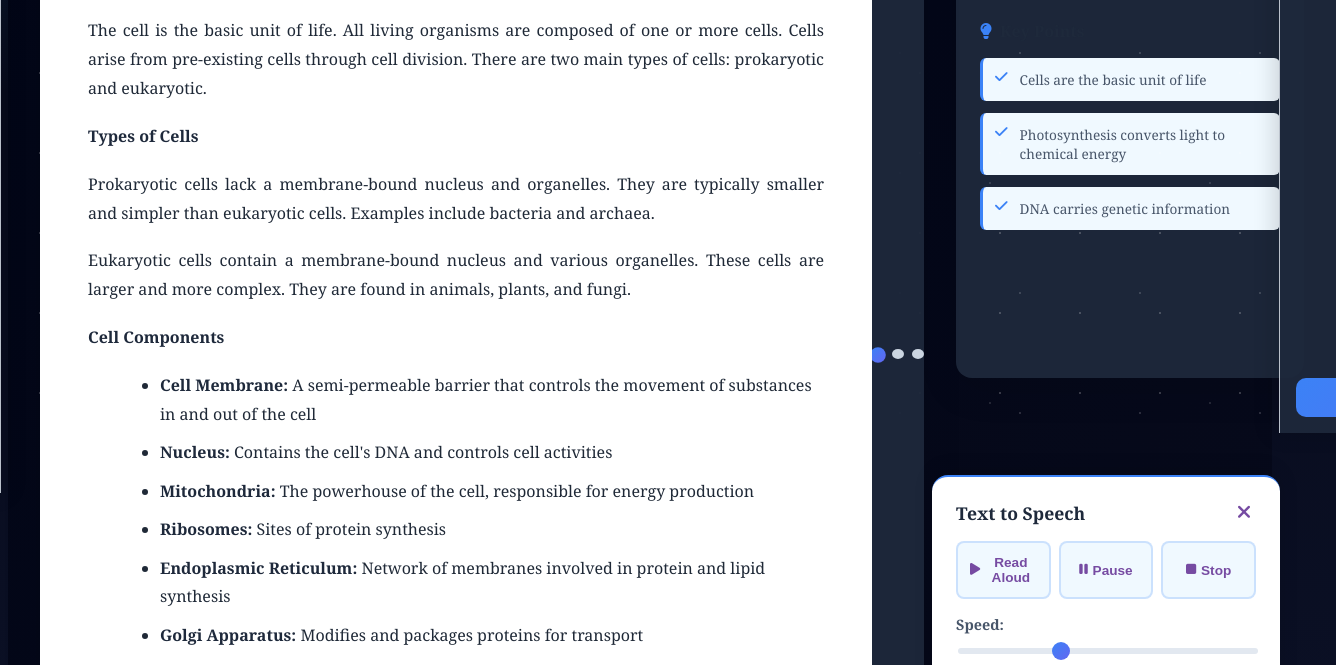
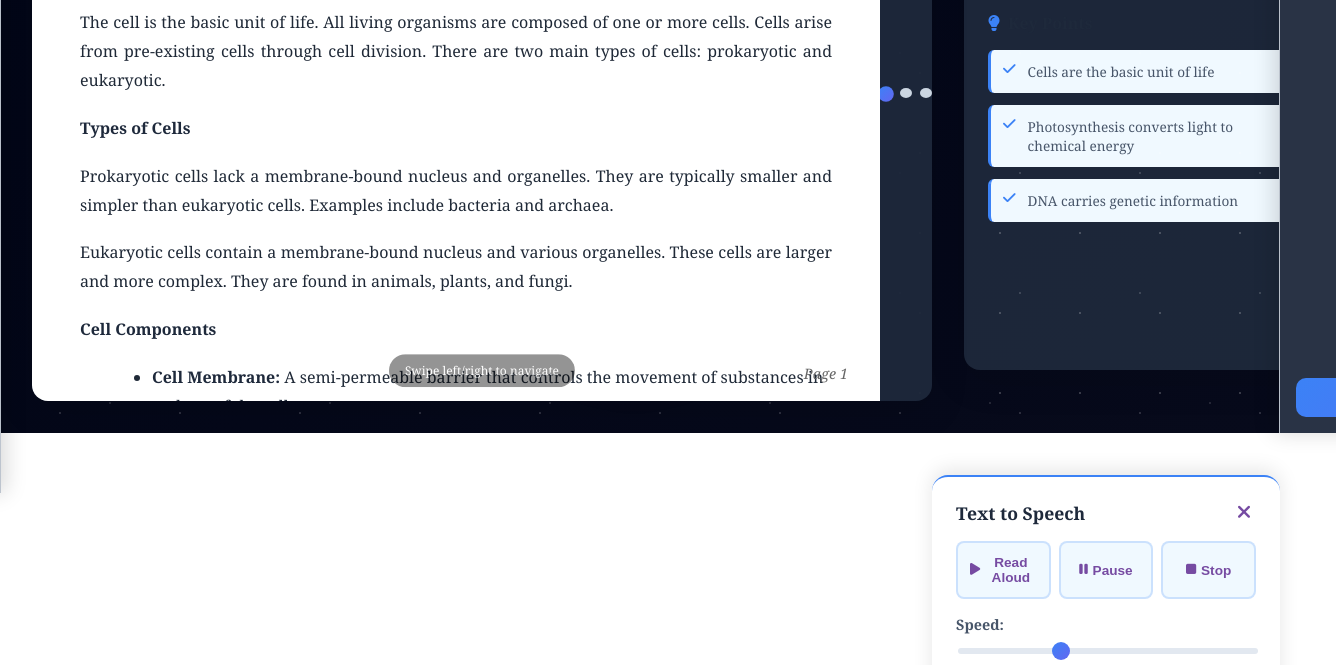
Before and after one commit to bushfam66/EduFusion, a plain HTML site: page biology-reader.html in a window 1280 px wide. Shown: the part 367-1032 px from the top of the page, 1336 px wide, since content can reach past the window. After the commit the page ends 800 px from the top, so only its background shows below. Drawn offline with Linux system fonts and the light colour scheme.

Commit message:
Add files via upload

```diff
--- a/textbook-reader.css
+++ b/textbook-reader.css
@@ -3,15 +3,26 @@
    TEXTBOOK READER STYLES
    ======================================== */
 
+html, body {
+    min-height: 100%;
+    height: 100%;
+    margin: 0;
+    padding: 0;
+    overflow: hidden;
+}
+
 .textbook-reader {
     background: #f8fafc;
     font-family: 'Georgia', 'Garamond', serif;
+    min-height: 100vh;
+    height: 100vh;
 }
 
 .textbook-container {
     display: flex;
     flex-direction: column;
-    min-height: 100vh;
+    height: 100%;
+    overflow: hidden;
     background: inherit;
 }
 
@@ -98,6 +109,9 @@
     max-width: 1600px;
     margin: 0 auto;
     width: 100%;
+    min-height: 0;
+    height: calc(100vh - 92px);
+    overflow: hidden;
 }
 
 .textbook-pages-container {
@@ -110,7 +124,8 @@
     display: flex;
     align-items: center;
     justify-content: center;
-    min-height: 600px;
+    min-height: 0;
+    height: 100%;
 }
 
 .textbook-pages {
@@ -123,7 +138,7 @@
     display: none;
     padding: 3rem;
     background: white;
-    min-height: 600px;
+    min-height: 0;
     opacity: 0;
     transform: translateX(100px);
     transition: all 0.5s cubic-bezier(0.4, 0, 0.2, 1);
@@ -142,7 +157,7 @@
     display: block;
     opacity: 1;
     transform: translateX(0);
-    position: relative;
+    position: absolute;
     z-index: 1;
 }
 
```
